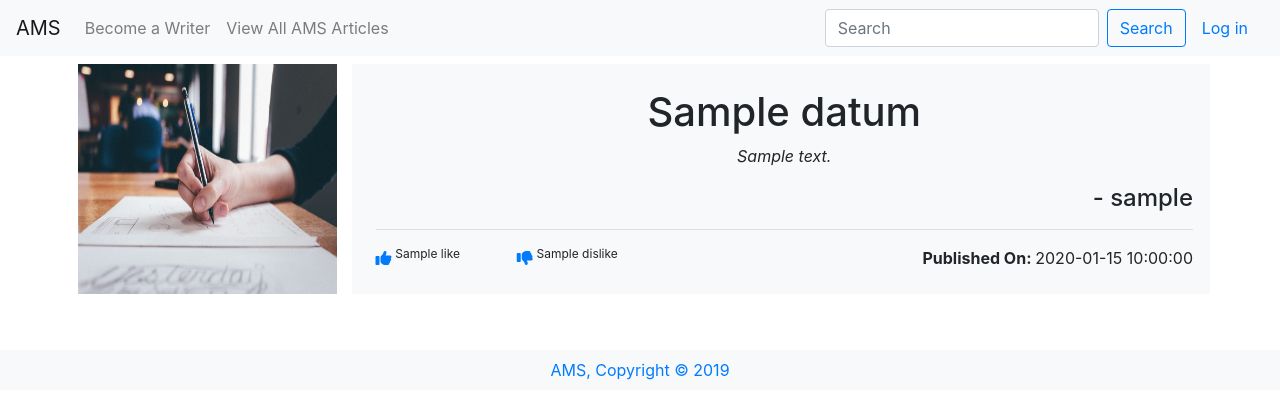
After one commit to Amani-mufin/article_management, a Flask app: template templates/search.html in a window 1280 px wide. The commit adds this page. Shown: the top 419 px of the page. Run offline with Flask 2, Linux system fonts and the light colour scheme; the template is opened without the code that fills it: most values are stand-ins (such as "Sample title", 1, 10 or a date in 2020); some libraries are stand-ins or nearby versions.

Commit message:
author search implemented

```diff
--- a/application.py
+++ b/application.py
@@ -62,6 +62,10 @@ def search():
     """Sell shares of stock"""
 
     if request.method == "POST":
+        search =  request.form.get("search")
+        data = db.execute("SELECT users.username, articles.title, articles.description, articles.content, articles.like, articles.dislike, articles.image, articles.date FROM users JOIN articles ON users.id = articles.userid WHERE username LIKE :search OR title LIKE :search OR description LIKE :search OR content LIKE :search", search=search)
+        # print(rows)
+        return render_template("search.html", data=data)
 #         symbol = request.form.get("symbol")
 #         shares = int(request.form.get("shares"))
 #         if not symbol:
@@ -97,8 +101,8 @@ def search():
 #         db.execute("UPDATE users SET cash=:balance WHERE id=:id", balance=balance, id=session["user_id"])
 
 #         # Redirect user to home page
-        return redirect("/")
-    else:
+        # return redirect("/")
+    # else:
 #         rows = db.execute("SELECT symbol FROM tranzact WHERE user_id=:id", id=session["user_id"])
 #         symbols = []
 #         for row in rows:
@@ -111,7 +115,7 @@ def search():
 #             if rows[0]['SUM(shares)'] > 0:
 #                 data.append(rows[0]['symbol'])
 #         print(data)
-        return render_template("search.html")
+
 
 
 @app.route("/register", methods=["GET", "POST"])
--- a/templates/layout.html
+++ b/templates/layout.html
@@ -63,7 +63,7 @@
             <a class="nav-link" href="viewall">View All AMS Articles</a>
           </li>
         </ul>
-        <form class="form-inline my-2 my-lg-0" action="/search" method="GET">
+        <form class="form-inline my-2 my-lg-0" action="/search" method="POST">
           <input
             class="form-control mr-sm-2"
             type="search"
--- /dev/null
+++ b/templates/search.html
@@ -0,0 +1,29 @@
+{% extends "layout.html" %} {% block title %} View {% endblock %} {% block main
+    %}
+    <div id="articles" class="row">
+      {% for datum in data %}
+      <div class="article-img col-md-3">
+        <img src="../static/article2.jpg" alt="">
+      </div>
+      <div class="article mb-5 bg-light p-4 col-md-9" onclick="openClose('more{{ datum.id }}')">
+
+        <div class="article_head">
+        <h1>{{ datum.title }}</h1>
+        <p><i>{{ datum.description }}</i></p>
+      </div>
+        <div class="article_body" id="more{{ datum.id }}">
+        <hr>
+        <div class="article_image mb-4"><img src="/static/testpic.jpeg" alt="{{ datum.title }}"></div>
+        <p class="text-justify">{{ datum.content }}</p>
+      </div>
+      <h4 class="text-right">- {{ datum.username }}</h4>
+      <hr>
+        <div class="article_footer row">
+          <span class="col-2 text-left"><b><i class="fas fa-thumbs-up text-primary"></i> </b><sup>{{ datum.like }}</sup></span>
+          <span class="col-2 text-left"><b><i class="fas fa-thumbs-down text-primary"></i> </b><sup>{{ datum.dislike }}</sup></span>
+          <span class="col-8 text-right"><b>Published On: </b>{{ datum.date }}</span>
+        </div>
+      </div>
+      {% endfor %}
+    </div>
+    {% endblock %}
```
